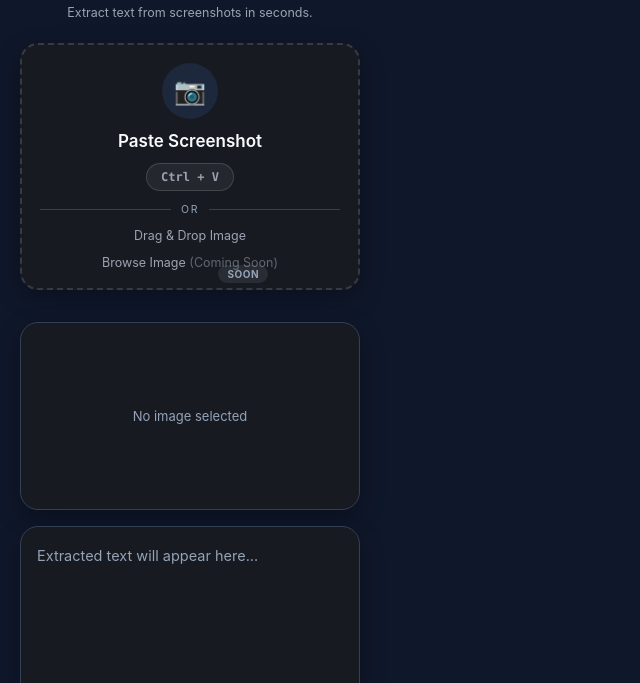
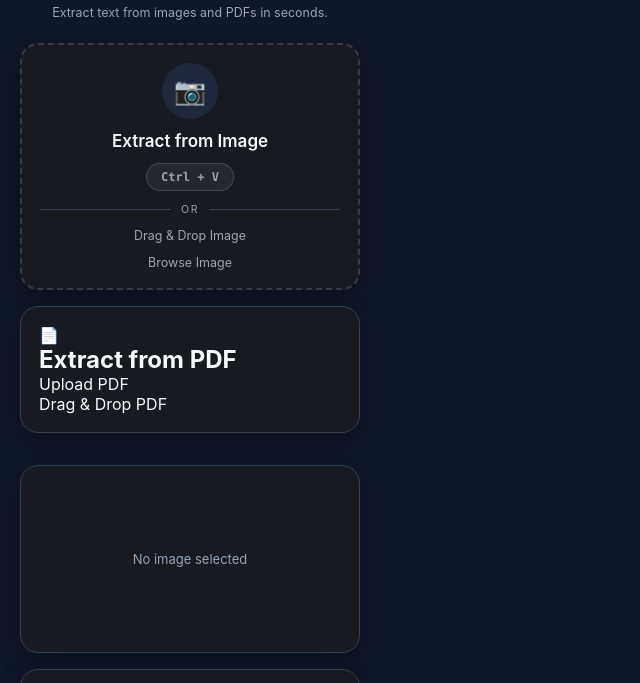
Before and after one commit to Anees-Memon-Hub/Extractly, a website built with Vite: page popup.html in a window 1280 px wide. Shown: the part 48-731 px from the top of the page, without its empty margins (0-640 px from the left). Built offline with nearby package versions, Linux system fonts and the light colour scheme.

Commit message:
feat(ui): separate image and pdf upload areas

```diff
--- a/popup.html
+++ b/popup.html
@@ -2,20 +2,16 @@
 <html lang="en">
 
 <head>
-
     <meta charset="UTF-8">
-
     <meta
         name="viewport"
         content="width=device-width, initial-scale=1.0">
-
     <title>Extractly</title>
 
     <link rel="stylesheet" href="/src/styles/reset.css">
     <link rel="stylesheet" href="/src/styles/variables.css">
     <link rel="stylesheet" href="/src/styles/global.css">
     <link rel="stylesheet" href="/src/popup/popup.css">
-
 </head>
 
 <body>
@@ -23,74 +19,96 @@
     <main class="app">
 
         <!-- Header -->
-
         <header class="header">
-
             <h1>Extractly</h1>
-
-            <p>Extract text from screenshots in seconds.</p>
-
+            <p>Extract text from images and PDFs in seconds.</p>
         </header>
 
         <!-- Image Input Zone -->
-
-        <section class="card image-input-zone" id="image-input-zone" tabindex="0">
+        <section
+            class="card image-input-zone"
+            id="image-input-zone"
+            tabindex="0">
 
             <div class="image-input-icon">
-
                 📷
-
             </div>
 
-            <h2>Paste Screenshot</h2>
+            <h2>Extract from Image</h2>
 
             <div class="image-input-shortcut">
-
                 Ctrl + V
-
             </div>
 
             <div class="image-input-divider">
-
                 OR
-
             </div>
 
             <div class="image-input-secondary">
-
                 Drag & Drop Image
-
             </div>
 
-            <div class="image-input-secondary coming-soon">
-
-                Browse Image <span>(Coming Soon)</span>
-
+            <div class="image-input-secondary">
+                Browse Image
             </div>
 
             <input
                 type="file"
                 id="image-input"
-                accept="image/*,.pdf"
+                accept="image/*"
+                hidden>
+
+        </section>
+
+        <!-- PDF Input Zone -->
+        <section
+            class="card pdf-input-zone"
+            id="pdf-input-zone"
+            tabindex="0">
+
+            <div class="pdf-input-icon">
+                📄
+            </div>
+
+            <h2>Extract from PDF</h2>
+
+            <div class="pdf-input-secondary">
+                Upload PDF
+            </div>
+
+            <div class="pdf-input-secondary">
+                Drag & Drop PDF
+            </div>
+
+            <input
+                type="file"
+                id="pdf-input"
+                accept="application/pdf,.pdf"
                 hidden>
 
         </section>
 
         <!-- Progress (mounted by ProgressBar.js) -->
-
         <div id="progress-mount"></div>
 
         <!-- Preview (mounted by ImagePreview.js) -->
-
-        <section class="card" id="preview-mount"></section>
+        <section
+            class="card"
+            id="preview-mount">
+        </section>
 
         <!-- OCR Output (mounted by TextEditor.js + Toolbar.js) -->
-
         <section class="card output-card">
 
-            <div class="output-card__body" id="editor-mount"></div>
+            <div
+                class="output-card__body"
+                id="editor-mount">
+            </div>
 
-            <div class="output-card__footer" id="toolbar-mount"></div>
+            <div
+                class="output-card__footer"
+                id="toolbar-mount">
+            </div>
 
         </section>
 
@@ -98,7 +116,8 @@
 
     <script
         type="module"
-        src="/src/popup/popup.js"></script>
+        src="/src/popup/popup.js">
+    </script>
 
 </body>
 
```
